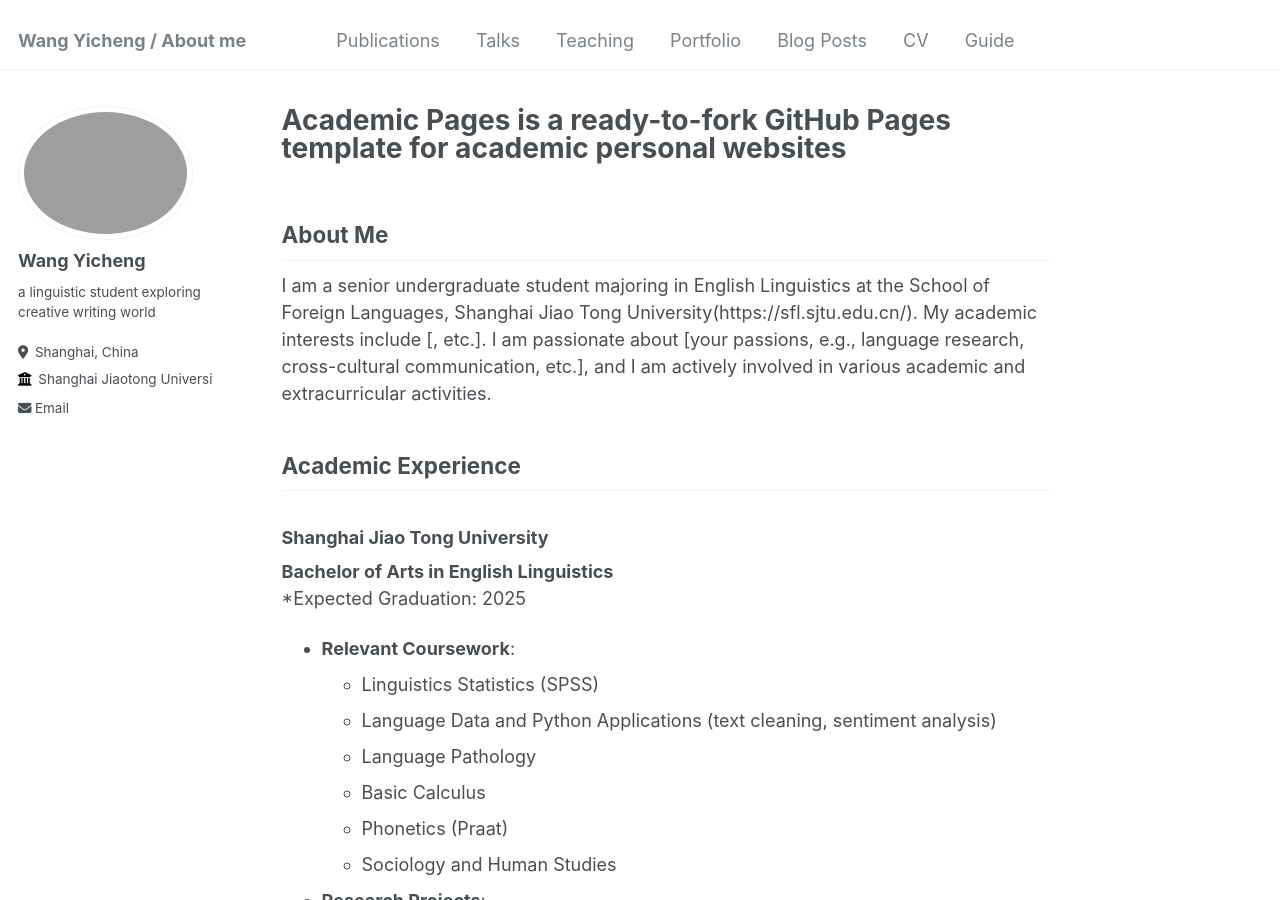
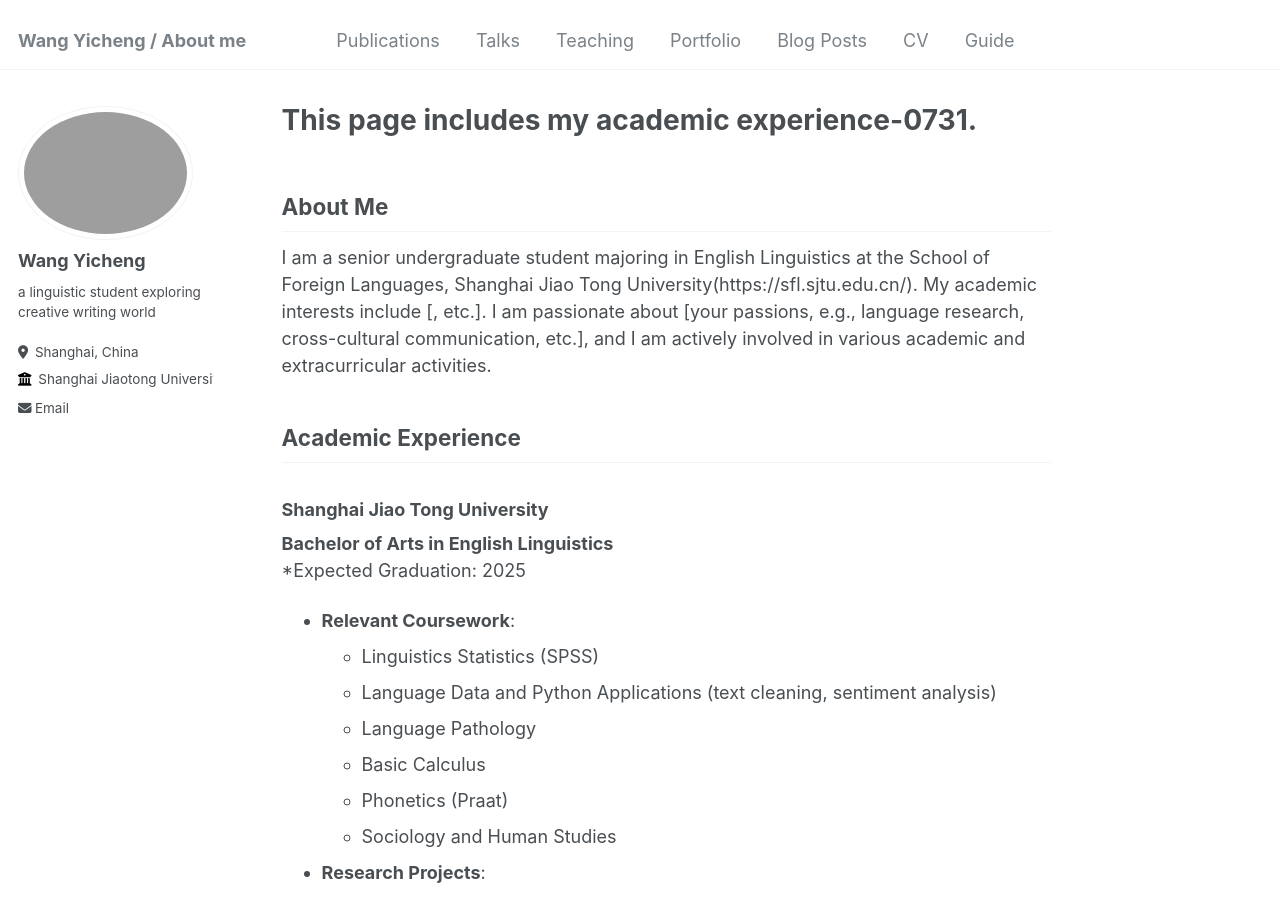
Before and after one commit to MilaWang20/MilaWang20.gituhub.io, a Jekyll site: the page built from _pages/about.md, in a window 1280 px wide and 900 px high. Built offline with Jekyll 4.4.1, drawn with Linux system fonts in a browser that asks for light colours.

Commit message:
Update about.md

```diff
--- a/_pages/about.md
+++ b/_pages/about.md
@@ -1,6 +1,6 @@
 ---
 permalink: /
-title: "Academic Pages is a ready-to-fork GitHub Pages template for academic personal websites"
+title: "This page includes my academic experience-0731."
 author_profile: true
 redirect_from:
   - /about/
```
